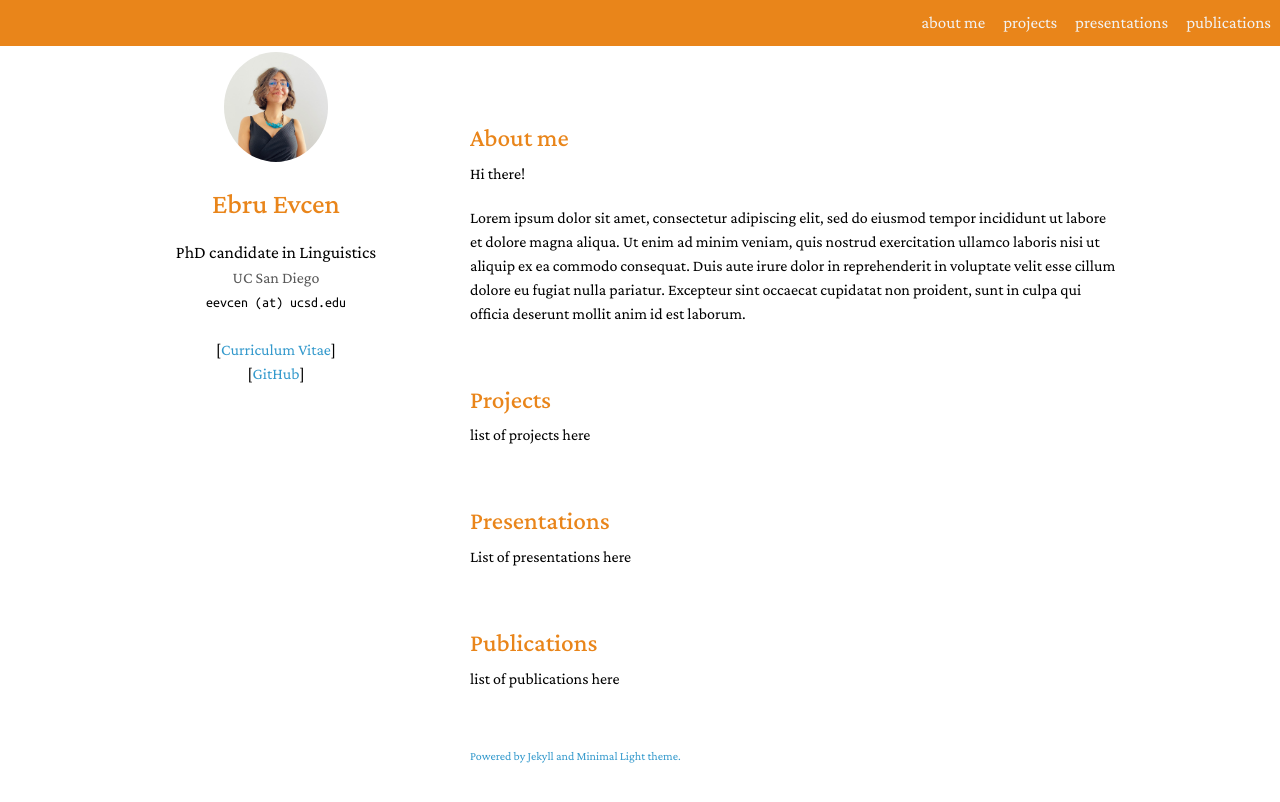
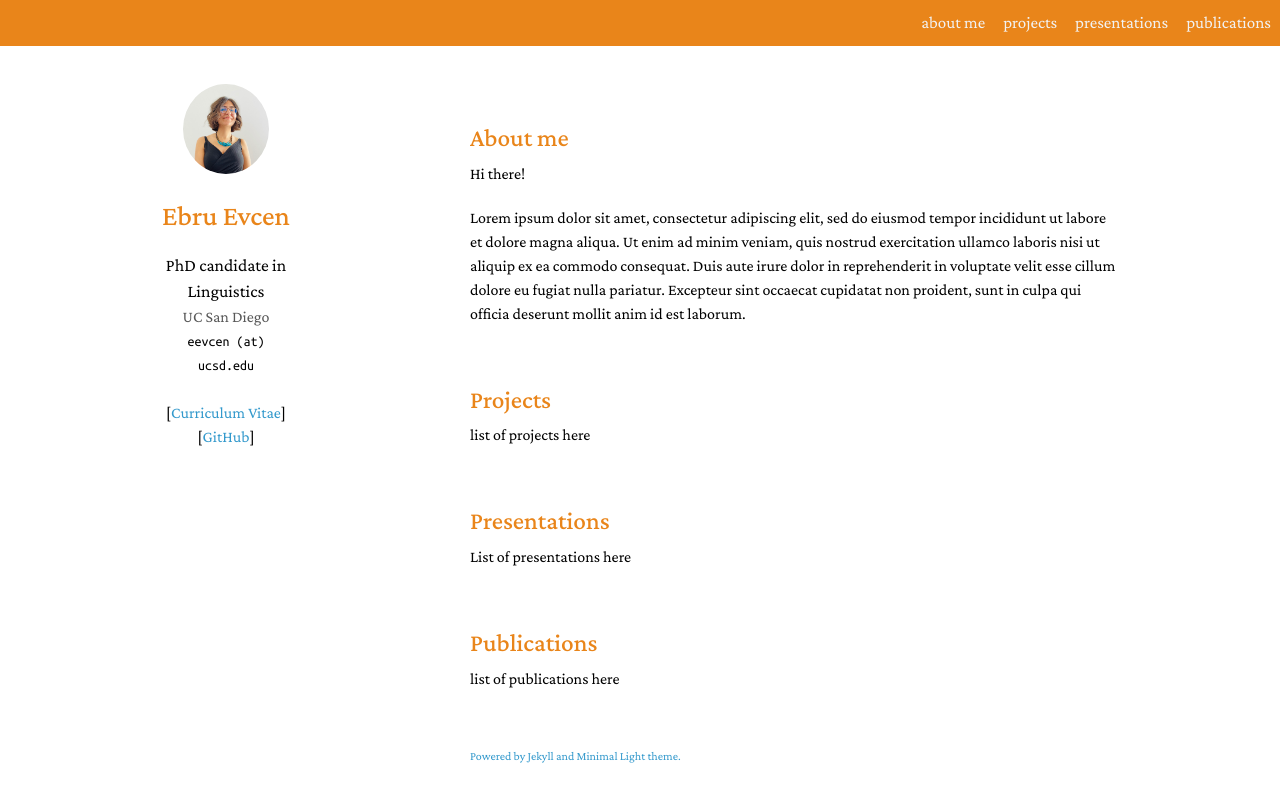
Before and after one commit to ebruevcen/ebruevcen.github.io, a Jekyll site: the page built from index.md, in a window 1280 px wide. Shown: the top 802 px of the page. Built offline with Jekyll 4.4.1, drawn with Linux system fonts in a browser that asks for light colours; a style sheet for code colours, icons or effects is not loaded.

Commit message:
Update minimal-light.scss

```diff
--- a/_sass/minimal-light.scss
+++ b/_sass/minimal-light.scss
@@ -52,7 +52,7 @@ papertitle { font-weight: 600; font-size: 100%; }
 
 .image:before { -moz-transition: opacity 0.2s ease-in-out; -webkit-transition: opacity 0.2s ease-in-out; -ms-transition: opacity 0.2s ease-in-out; transition: opacity 0.2s ease-in-out; border-radius: 0.35em; content: ''; display: block; height: 100%; left: 0; opacity: 0.5; position: absolute; top: 0; width: 100%; }
 
-.image.avatar img { border-radius: 100%; width: 45%; padding: 20px; }
+.image.avatar img { border-radius: 100%; width: 65%; padding: 20px; }
 
 #header .image.avatar { margin: 0 0 1em 0; width: 8.00em;  }
 
@@ -95,11 +95,11 @@ th { color: #444; }
 img { max-width: 100%; }
 
 header {
-    width:232px;
+    width:132px;
     float:left;
     position:fixed;
     -webkit-font-smoothing:subpixel-antialiased;
-    padding-top:2.0em;
+    padding-top:4.0em;
     text-align:center;
   }
 header ul { list-style: none; height: 40px; padding: 0; background: #f4f4f4; border-radius: 5px; border: 1px solid #e0e0e0; width: 270px; }
```
